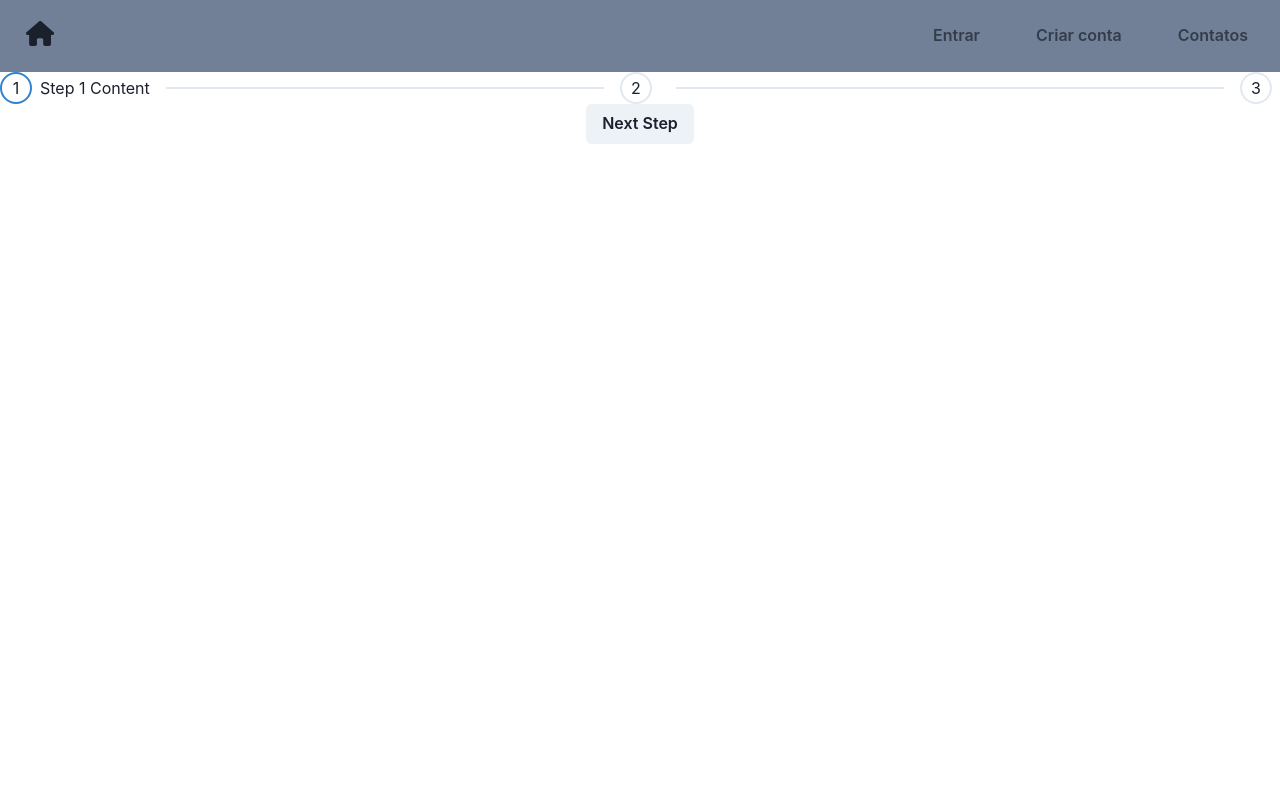
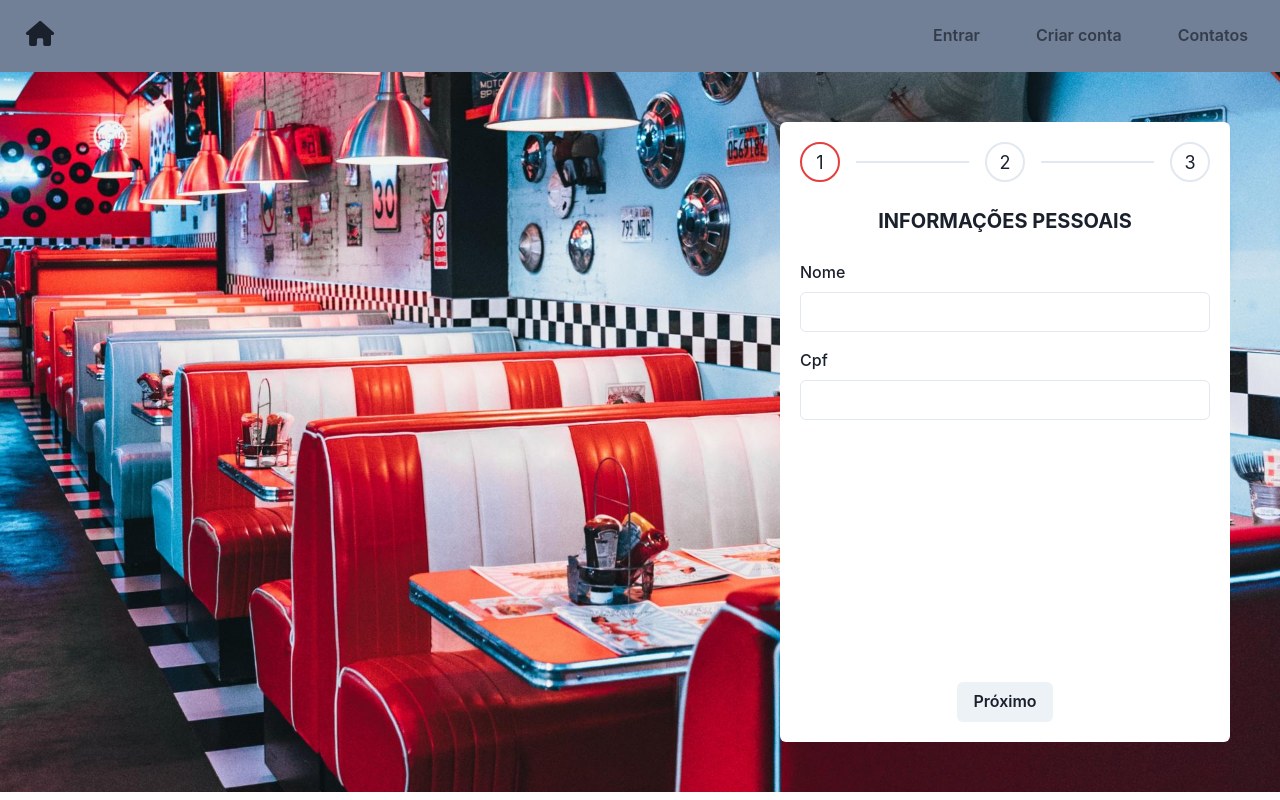
Before and after one commit to SuelytonThiago/form-project, a React (Vite) app: page /register in a window 1280 px wide. Built offline with nearby package versions, Linux system fonts and the light colour scheme.

Commit message:
updating registration form

```diff
--- a/src/router/Cadastro.jsx
+++ b/src/router/Cadastro.jsx
@@ -1,76 +1,118 @@
-import React, { useState } from 'react';
-import { Box, Button, Flex } from '@chakra-ui/react';
+import { useState } from 'react';
+import {
+  Box,
+  Button,
+  FormControl,
+  FormLabel,
+  Input,
+  Progress,
+  Text,
+  useToast,
+  VStack,
+  Flex,
+} from '@chakra-ui/react';
+
 import {
   Step,
   StepIndicator,
   StepNumber,
   StepSeparator,
   StepStatus,
-  StepTitle,
   Stepper,
 } from '@chakra-ui/react';
 
-const Step1 = () => {
-  return (
-    <Box>
-      <p>Step 1 Content</p>
-    </Box>
-  );
+const SignUpFormWithStepper = () => {
+  const [currentStep, setCurrentStep] = useState(0);
+  const [formData, setFormData] = useState({});
+  const toast = useToast();
+
+  const steps = [
+    { label: 'Informações Pessoais', fields: ['nome', 'cpf'] },
+    { label: 'Informações de contato', fields: ['telefone', 'email'] },
+    { label: 'Credenciais de acesso', fields: ['senha', 'confirmarSenha'] }
+  ];
+
+  const nextStep = (e) => {
+    e.preventDefault();
+    setCurrentStep((prevStep) => prevStep + 1);
   };
 
-const Step2 = () => {
-  return (
-    <Box>
-      <p>Step 2 Content</p>
-    </Box>
-  );
+  const previousStep = (e) => {
+    e.preventDefault();
+    setCurrentStep((prevStep) => prevStep - 1);
   };
 
-const Step3 = () => {
-  return (
-    <Box>
-      <p>Step 3 Content</p>
-    </Box>
-  );
+  const handleSubmit = (e) => {
+    e.preventDefault();
+    // Aqui você pode fazer a lógica de submissão do formulário
+    toast({
+      title: 'Formulário enviado!',
+      status: 'success',
+      duration: 5000,
+      isClosable: true,
+    });
   };
 
-const Cadastro = () => {
-  const [activeStep, setActiveStep] = useState(0);
-  const steps = [<Step1 />, <Step2 />, <Step3 />];
-
-  const handleNext = () => {
-    setActiveStep((prevStep) => prevStep + 1);
-  };
-
-  const handlePrevious = () => {
-    setActiveStep((prevStep) => prevStep - 1);
+  const handleInputChange = (e) => {
+    e.preventDefault();
+    const { name, value } = e.target;
+    setFormData((prevData) => ({ ...prevData, [name]: value }));
   };
 
   return (
-    <Box>
-      <Stepper index={activeStep}>
+    <>
+      <Flex backgroundImage="url('public/comida-rapida.jpg')" bgSize="cover" height="calc(100vh - 80px)" justify='end'>
+        <Flex width='450px' direction='column' justify='space-between' m='50px' bg='white' p='20px' borderRadius='md'>
+          <Flex direction='column' gap='1.5rem'>
+            <Stepper size='lg' colorScheme='red' index={currentStep}>
               {steps.map((step, index) => (
                 <Step key={index}>
                   <StepIndicator>
                     <StepStatus
-                complete={<StepNumber />}
-                incomplete={<StepNumber />}
-                active={<StepNumber />}
+                      complete={<StepNumber>{index + 1}</StepNumber>}
+                      incomplete={<StepNumber>{index + 1}</StepNumber>}
+                      active={<StepNumber>{index + 1}</StepNumber>}
                     />
                   </StepIndicator>
-            <Box flexShrink="0">
-              {index === activeStep && step}
-            </Box>
-            <StepSeparator />
+                  {index < steps.length - 1 && <StepSeparator />}
                 </Step>
               ))}
             </Stepper>
+
+            <Text fontWeight="bold" fontSize="20px" textTransform='uppercase' textAlign='center'>{steps[currentStep].label}</Text>
+
+            <Flex direction='column' gap='1rem'>
+              {steps[currentStep].fields.map((fieldName) => (
+                <FormControl key={fieldName}>
+                  <FormLabel>{fieldName
+                    .replace(/([A-Z])/g, ' $1')
+                    .replace(/^./, (str) => str.toUpperCase())}
+                  </FormLabel>
+                  <Input
+                    type={fieldName === 'email' ? 'email' : fieldName === 'senha' || fieldName === 'confirmarSenha' ? 'password' : 'text'}
+                    name={fieldName}
+                    value={formData[fieldName] || ''}
+                    onChange={handleInputChange}
+                  />
+                </FormControl>
+              ))}
+            </Flex>
+          </Flex>
+
           <Flex justify='space-around'>
-        {activeStep < steps.length - 1 && <Button onClick={handleNext}>Next Step</Button>}
-        {activeStep > 0 && <Button onClick={handlePrevious}>Previous Step</Button>}
+            {currentStep > 0 && (
+              <Button onClick={previousStep}>
+                Voltar
+              </Button>
+            )}
+            <Button onClick={currentStep === steps.length - 1 ? handleSubmit : nextStep}>
+              {currentStep === steps.length - 1 ? 'Enviar' : 'Próximo'}
+            </Button>
           </Flex>
-    </Box>
+        </Flex>
+      </Flex>
+    </>
   );
 };
 
-export default Cadastro;
+export default SignUpFormWithStepper;
```
Also changed, not shown: src/components/Form.jsx (added, +18 -0 lines). Lines whose indentation alone changed are shown as unchanged.
